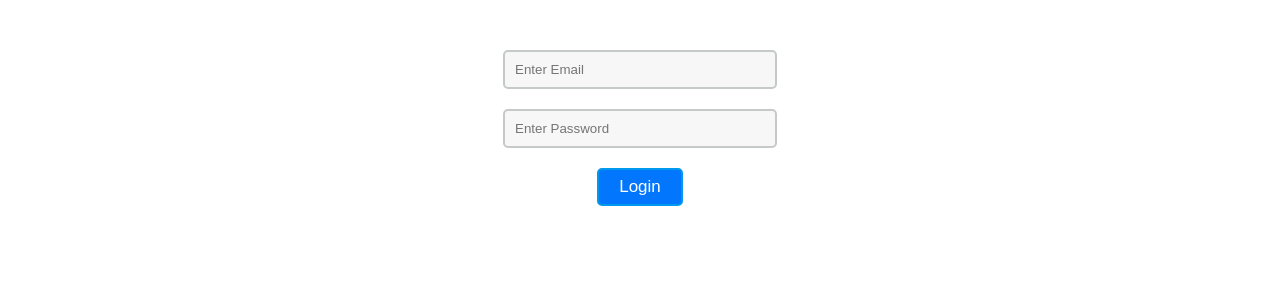
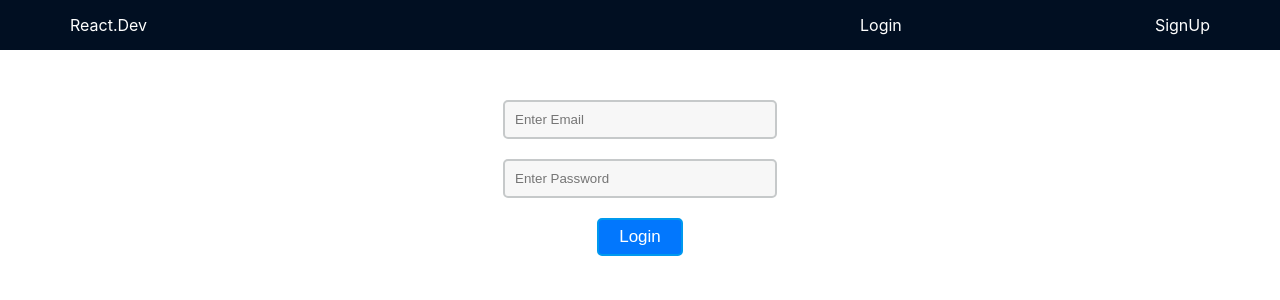
Before and after one commit to mehranali717/Ecomerce-Shofy, a React (Create React App) app: page /login in a window 1280 px wide. Shown: the top 300 px of the page. Built offline with nearby package versions, Linux system fonts and the light colour scheme.

Commit message:
updated with unprotected layout

```diff
--- a/src/App.css
+++ b/src/App.css
@@ -10,10 +10,7 @@ ul,li {
   list-style-type: none;
   margin: 0;
   padding: 0;
-}
-span {
-  color: #ffffff;
-  display: inline-block;
+  color: #fff;
 }
 header {
   background-color: #010f22;
--- a/src/App.js
+++ b/src/App.js
@@ -3,7 +3,7 @@ import { Credentials } from './Contexts/Credentials';
 import { useState } from 'react';
 import AllRoutes from './Components/Routes/Routes';
 function App() {
-  const [cradentials , setCredential] = useState("")
+  const [cradentials , setCredential]= useState([])
   return <Credentials.Provider value={{cradentials , setCredential}}>
                   <AllRoutes />
          </Credentials.Provider>
--- a/src/Components/Navbar/Navbar.js
+++ b/src/Components/Navbar/Navbar.js
@@ -1,14 +1,13 @@
-import { useContext } from "react"
-import { Credentials } from "../../Contexts/Credentials"
-import { memo } from "react"
-const Navbar =({login , signUp })=>{
-    const {cradentials} = useContext(Credentials)
+import styled from "styled-components";
+const Navlist = styled.ul `
+    display:flex;
+    justify-content:space-between;
+`
+const Navbar =({navItems})=>{
     return <nav>
-        <ul className="navList">
-            <li><a href="/login">{login}</a></li>
-            <li><a href="/login">{signUp}</a></li>
-            <span>Email:{cradentials}</span>
-        </ul>
+               <Navlist>
+                    {navItems.map((item)=>( <li>{item}</li>))}
+               </Navlist>
     </nav>
 }
-export default memo(Navbar)
+export default Navbar;
--- a/src/Components/Routes/Routes.js
+++ b/src/Components/Routes/Routes.js
@@ -6,11 +6,12 @@ import MainLayout from '../../Layouts/MainLayout/MainLayout';
 import User from '../User/User';
 import { useContext } from 'react';
 import { Credentials } from '../../Contexts/Credentials';
+import Register from '../../Layouts/Register/Register';
 const AllRoutes = ()=>{
     const {cradentials} = useContext(Credentials);
     return <Routes>
                 <Route path='/home' element={<ProtectedRoutes><MainLayout><Home/></MainLayout></ProtectedRoutes>}/>
-                <Route path='/login' element={<Login />}/>
+                <Route path='/login' element={<Register><Login /></Register>}/>
                 <Route path="/admin" element={<ProtectedRoutes email={cradentials}><MainLayout><Admin/></MainLayout></ProtectedRoutes>}/>
                 <Route path='/user' element={<ProtectedRoutes email={cradentials}><MainLayout><User/></MainLayout></ProtectedRoutes>}/>
                 <Route path='*' element={<Navigate to="/login"/>}/>
--- a/src/Layouts/MainLayout/MainLayout.js
+++ b/src/Layouts/MainLayout/MainLayout.js
@@ -1,16 +1,19 @@
 import Sidebar from "../../Components/Sidebar/Sidebar"
 import Header from "../../Section/Header/Header";
 import styled from "styled-components";
+import { useContext } from "react";
+import { Credentials } from "../../Contexts/Credentials";
 const LayoutWrapper = styled.div `
 display:flex;
 `
 const MainLayout =({children})=>{
+    const {cradentials} = useContext(Credentials)
     return <>
-                <Header/>
-                <LayoutWrapper>
-                    <Sidebar/>
-                    <main>{children}</main>
-                </LayoutWrapper>
+                <Header navItems={cradentials}/>
+                    <LayoutWrapper>
+                        <Sidebar/>
+                        <main>{children}</main>
+                    </LayoutWrapper>
     </>
 }
 export default MainLayout
--- /dev/null
+++ b/src/Layouts/Register/Register.js
@@ -0,0 +1,9 @@
+import Header from "../../Section/Header/Header"
+const Register =({children})=>{
+    const navItems = ["Login" , "SignUp"]
+    return <>
+            <Header navItems={navItems}/>
+            {children}
+    </>
+}
+export default Register
--- a/src/Section/Header/Header.js
+++ b/src/Section/Header/Header.js
@@ -1,11 +1,11 @@
 import Logo from "../../Components/Logo/Logo"
 import Navbar from "../../Components/Navbar/Navbar"
-const Header =()=>{
+const Header =({navItems})=>{
     return <header>
-        <div className="container">
-            <Logo logo="React.Dev"/>
-            <Navbar login="login" signUp="signUp"/>
-        </div>
+                <div className="container">
+                    <Logo logo="React.Dev"/>
+                    <Navbar navItems={navItems}/>
+                </div>
     </header>
 }
 export default Header
--- a/src/Section/Login/Login.js
+++ b/src/Section/Login/Login.js
@@ -1,16 +1,18 @@
 import Input from "../../Components/Input/Input"
-import { useContext } from "react"
+import { useContext, useState } from "react"
 import { Credentials } from "../../Contexts/Credentials"
 import {useNavigate } from "react-router-dom"
 import Defaultbtn from "../../Components/Button/Button"
 const Login =()=>{
+    const {setCredential} = useContext(Credentials);
+    const [inputValue , setInputValue] = useState("")
     const navigate = useNavigate()
     const onClick = () =>{
+          setCredential([inputValue])
           navigate("/home");
     }
-    const {setCredential} = useContext(Credentials);
     return <div className="loginSection">
-                <Input type="text" placeholder="Enter Email" onChange={(e)=>setCredential(e.target.value)}/>
+                <Input type="text" placeholder="Enter Email" onChange={(e)=>setInputValue(e.target.value)}/>
                 <Input type="password" placeholder="Enter Password"/>
                 <Defaultbtn onClick={()=>onClick()} value="Login"/>
     </div>
```
